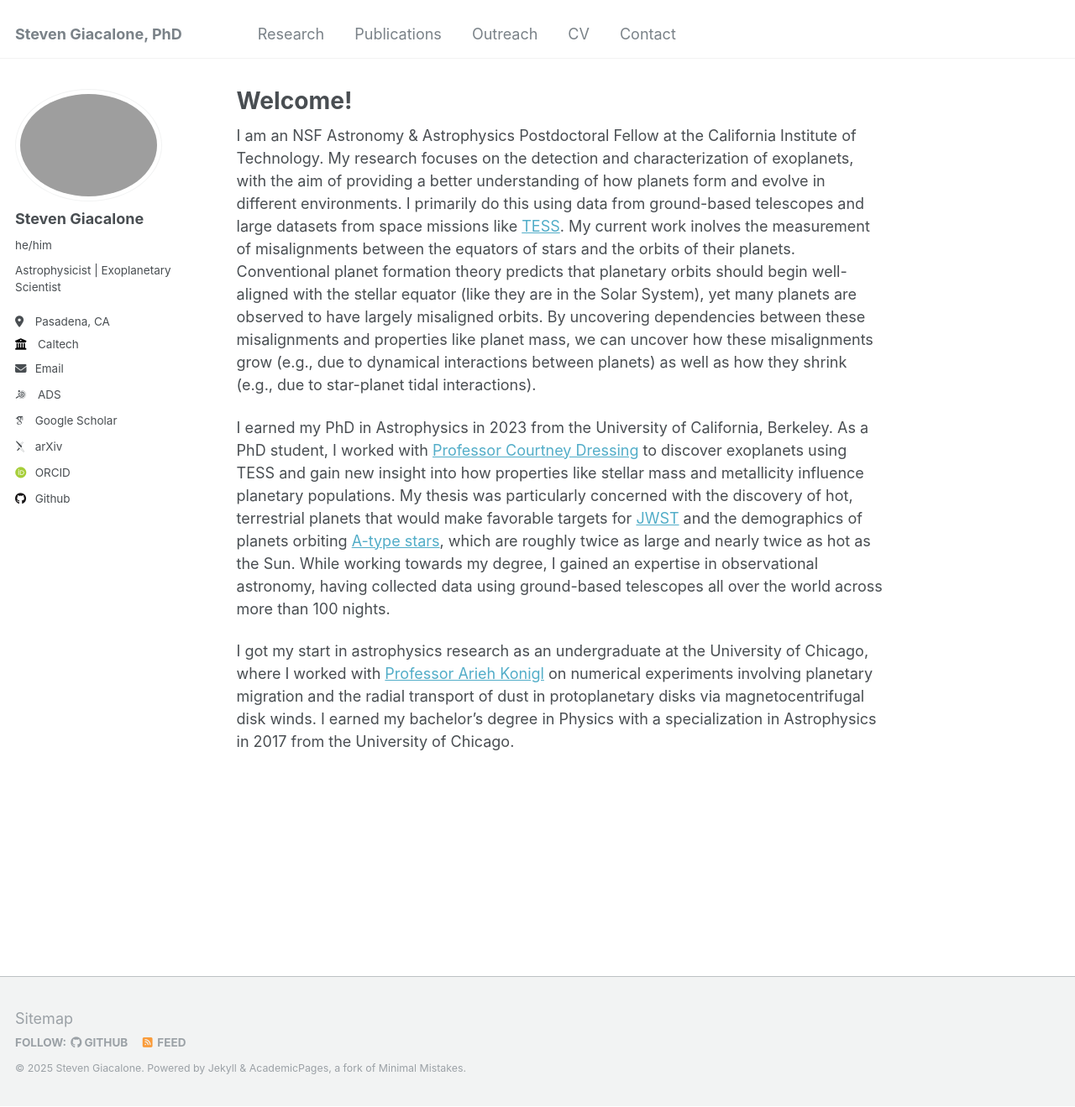
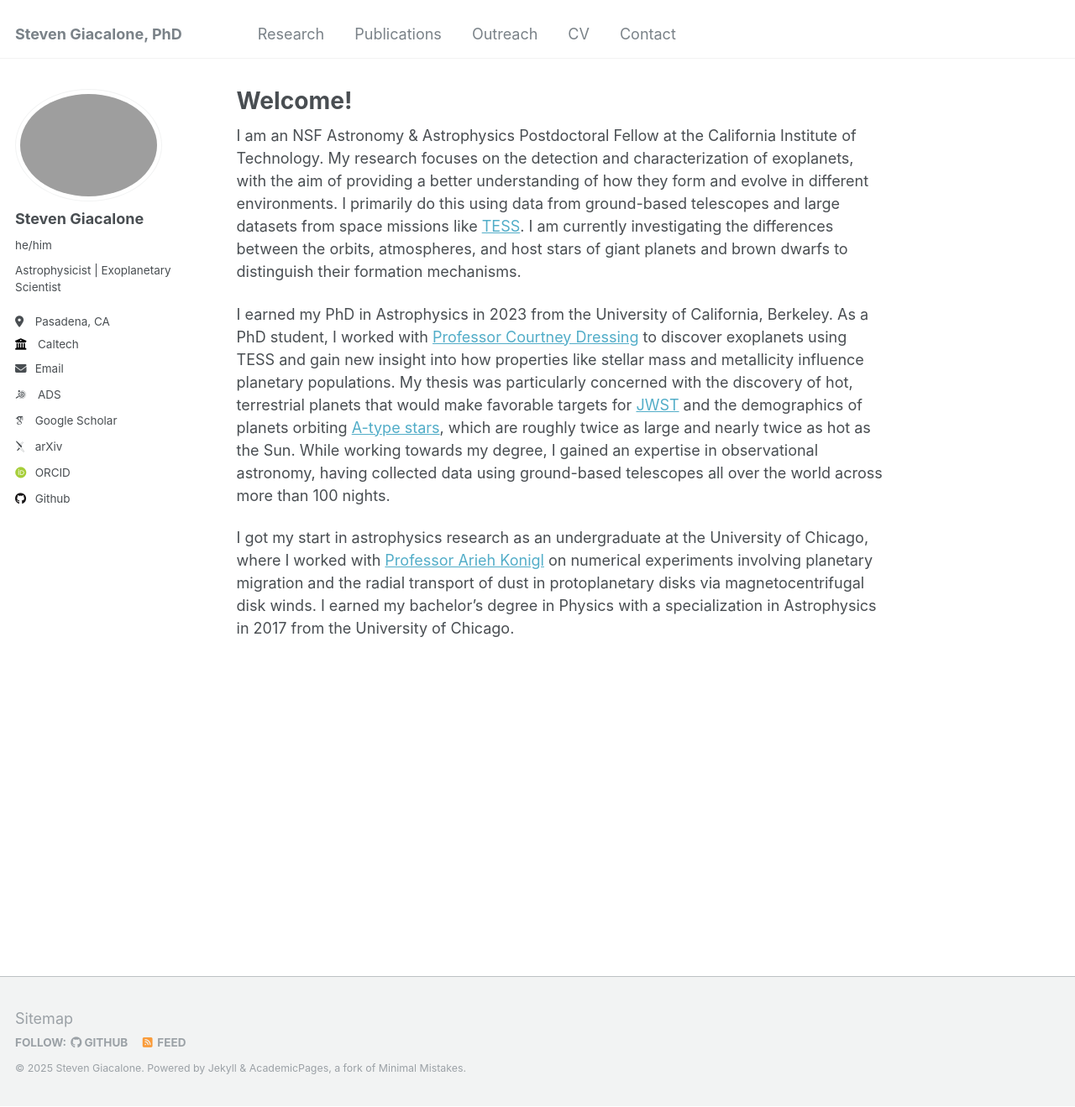
Before and after one commit to stevengiacalone/stevengiacalone.github.io, a Jekyll site: the page built from _pages/about.md, in a window 1280 px wide and 1319 px high. Shown: the whole window at 84% size. Built offline with Jekyll 4.4.1, drawn with Linux system fonts in a browser that asks for light colours; some web fonts are replaced.

Commit message:
Revise personal research description in about.md
Updated research focus and current investigations in the about section.

```diff
--- a/_pages/about.md
+++ b/_pages/about.md
@@ -7,7 +7,7 @@ redirect_from:
   - /about.html
 ---
 
-I am an NSF Astronomy & Astrophysics Postdoctoral Fellow at the California Institute of Technology. My research focuses on the detection and characterization of exoplanets, with the aim of providing a better understanding of how planets form and evolve in different environments. I primarily do this using data from ground-based telescopes and large datasets from space missions like [TESS](https://exoplanets.nasa.gov/tess/). My current work inolves the measurement of misalignments between the equators of stars and the orbits of their planets. Conventional planet formation theory predicts that planetary orbits should begin well-aligned with the stellar equator (like they are in the Solar System), yet many planets are observed to have largely misaligned orbits. By uncovering dependencies between these misalignments and properties like planet mass, we can uncover how these misalignments grow (e.g., due to dynamical interactions between planets) as well as how they shrink (e.g., due to star-planet tidal interactions).
+I am an NSF Astronomy & Astrophysics Postdoctoral Fellow at the California Institute of Technology. My research focuses on the detection and characterization of exoplanets, with the aim of providing a better understanding of how they form and evolve in different environments. I primarily do this using data from ground-based telescopes and large datasets from space missions like [TESS](https://exoplanets.nasa.gov/tess/). I am currently investigating the differences between the orbits, atmospheres, and host stars of giant planets and brown dwarfs to distinguish their formation mechanisms.
 
 I earned my PhD in Astrophysics in 2023 from the University of California, Berkeley. As a PhD student, I worked with [Professor Courtney Dressing](https://w.astro.berkeley.edu/~dressing/) to discover exoplanets using TESS and gain new insight into how properties like stellar mass and metallicity influence planetary populations. My thesis was particularly concerned with the discovery of hot, terrestrial planets that would make favorable targets for [JWST](https://science.nasa.gov/mission/webb/) and the demographics of planets orbiting [A-type stars](https://en.wikipedia.org/wiki/A-type_main-sequence_star), which are roughly twice as large and nearly twice as hot as the Sun. While working towards my degree, I gained an expertise in observational astronomy, having collected data using ground-based telescopes all over the world across more than 100 nights.
 
```
